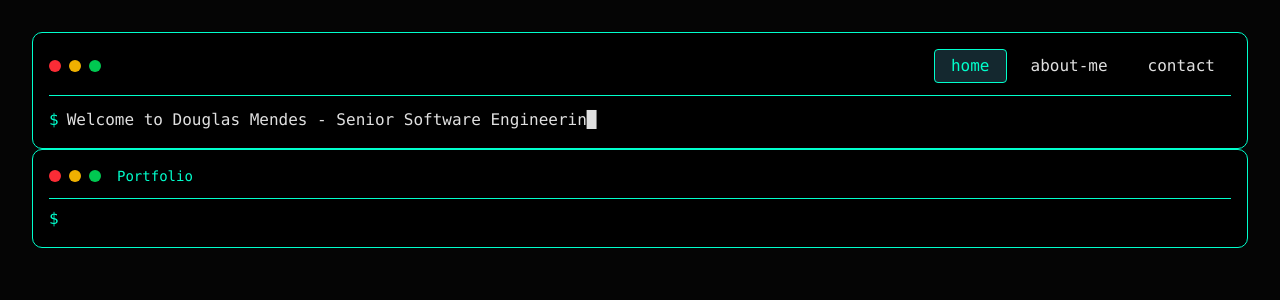
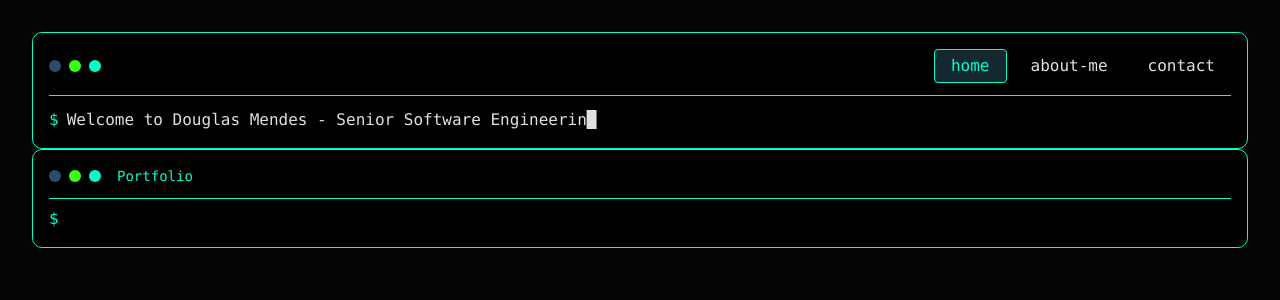
Before and after one commit to mendesbarreto/portfolio-vite, a React (Vite) app: page / in a window 1280 px wide. Shown: the top 300 px of the page. Built offline with nearby package versions, Linux system fonts and the light colour scheme.

Commit message:
chore: udpate window control button colors

```diff
--- a/src/components/common/terminal-window-controll.tsx
+++ b/src/components/common/terminal-window-controll.tsx
@@ -5,9 +5,9 @@ interface TerminalWindowControlProps {
 export function TerminalWindowControl({ className = '' }: TerminalWindowControlProps) {
   return (
     <div className={`md:flex hidden items-center gap-2 ${className}`}>
-      <span className="w-3 h-3 rounded-full  bg-red-500"></span>
-      <span className="w-3 h-3 rounded-full  bg-yellow-500"></span>
-      <span className="w-3 h-3 rounded-full bg-green-500"></span>
+      <span className="w-3 h-3 rounded-full   bg-mRed"></span>
+      <span className="w-3 h-3 rounded-full  bg-mYellow"></span>
+      <span className="w-3 h-3 rounded-full bg-mTeal"></span>
     </div>
   );
 }
```
